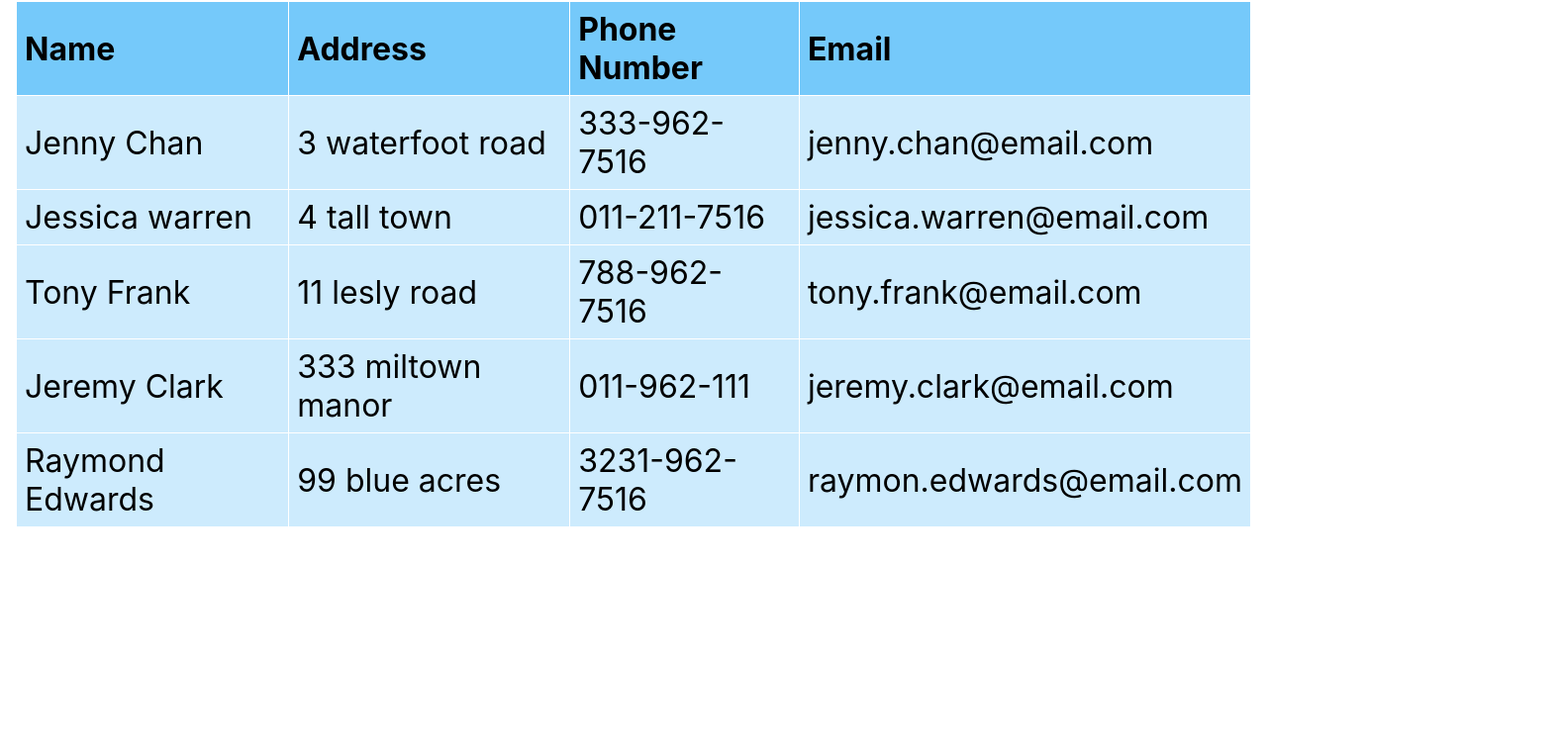
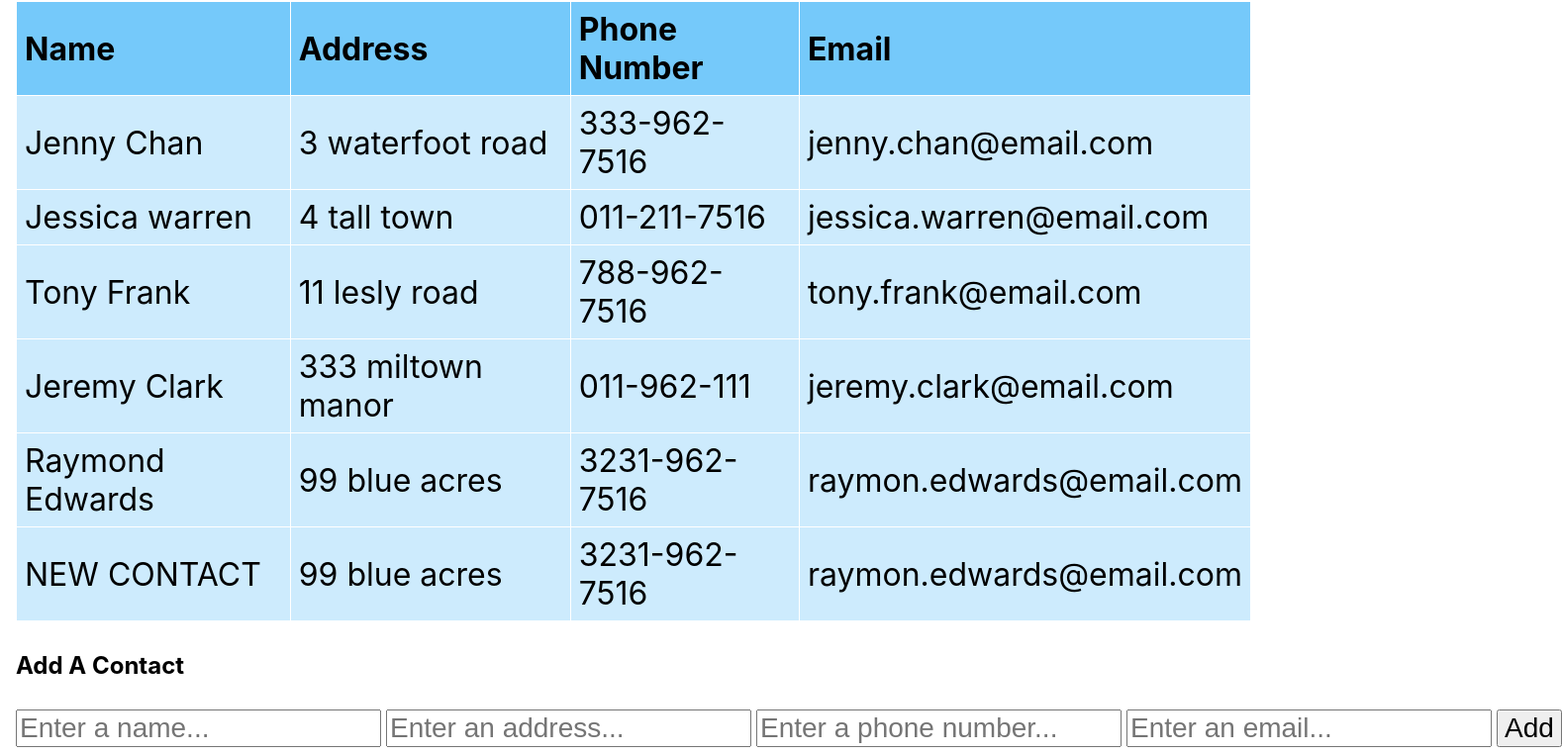
Before and after one commit to jdh2021/react-table, a React (Create React App) app: page / in a window 1280 px wide. Shown: the part 15-778 px from the top of the page at 99% size, 1578 px wide, since content can reach past the window. Built offline with nearby package versions, Linux system fonts and the light colour scheme.

Commit message:
added form inputs and change function. stored form values in state as object.

```diff
--- a/src/App.js
+++ b/src/App.js
@@ -5,6 +5,23 @@ import { useState } from 'react';
 const App = () => {
   const [contacts, setContacts] = useState(data);
 
+  // store form values in state as object, update value as user types
+  const [addFormData, setAddFormData] = useState({
+    fullName: '',
+    address: '',
+    phoneNumber: '',
+    email: '',
+  })
+
+  const handleAddFormChange = (event) => {
+    console.log('in handleAddFormChange');
+    event.preventDefault();
+    const fieldName = event.target.getAttribute('name'); // get name of input user has changed
+    const fieldValue = event.target.value; // get value
+    const newFormData = {...addFormData}; // make copy of existing form data so it can be changed w/o mutating state
+    newFormData[fieldName] = fieldValue; // update newFormData object. fieldName is key. fieldValue is property.
+    setAddFormData(newFormData);
+  }
   return (<div className="app-container">
     <table>
       <thead>
@@ -26,6 +43,14 @@ const App = () => {
         }
       </tbody>
     </table>
+    <h2>Add A Contact</h2>
+    <form>
+      <input type="text" name="fullName" required="required" placeholder="Enter a name..." onChange={handleAddFormChange}></input>
+      <input type="text" name="address" required="required" placeholder="Enter an address..." onChange={handleAddFormChange}></input>
+      <input type="text" name="phoneNumber" required="required" placeholder="Enter a phone number..." onChange={handleAddFormChange}></input>
+      <input type="email" name="email" required="required" placeholder="Enter an email..." onChange={handleAddFormChange}></input>
+    <button type="submit">Add</button>
+    </form>
   </div>)
 };
 
--- a/src/mock-data.json
+++ b/src/mock-data.json
@@ -33,5 +33,12 @@
       "address": "99 blue acres",
       "phoneNumber": "3231-962-7516",
       "email": "raymon.edwards@email.com"
-    }
+    },
+    {
+        "id": 6,
+        "fullName": "NEW CONTACT",
+        "address": "99 blue acres",
+        "phoneNumber": "3231-962-7516",
+        "email": "raymon.edwards@email.com"
+      }
   ]
```
Also changed, not shown: 1 other file (tests, documents, lock files or other folders).
